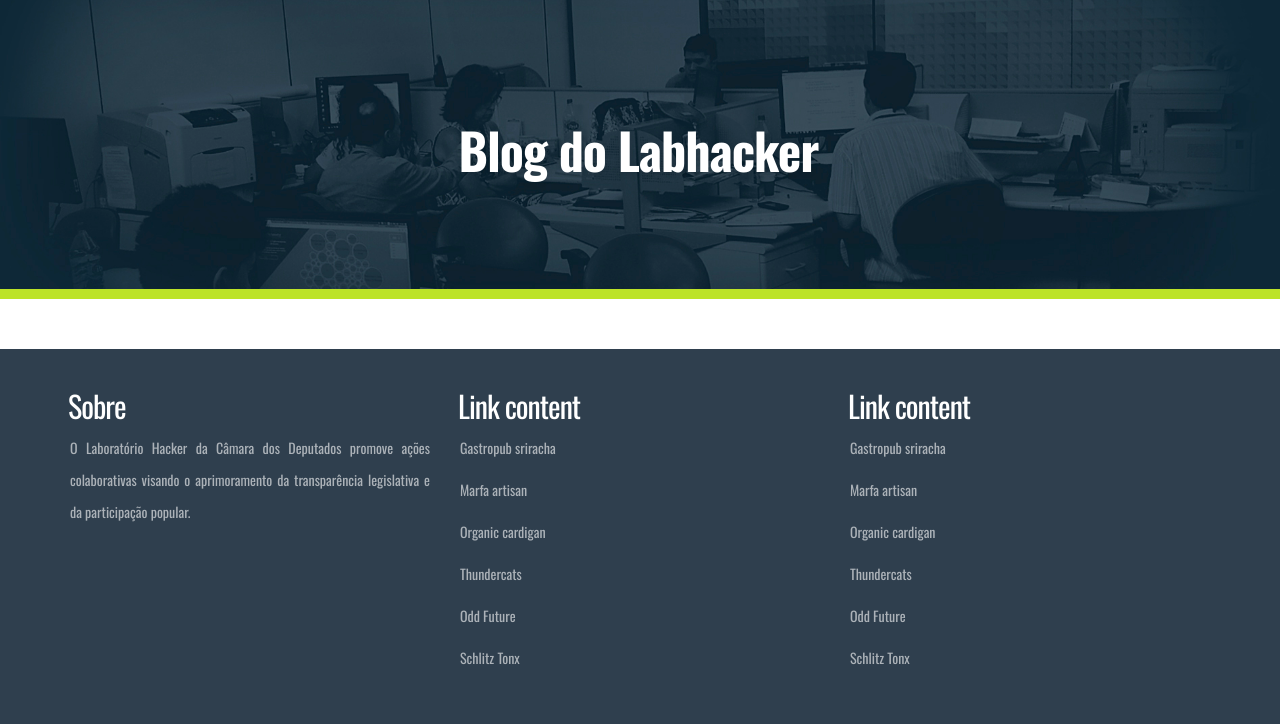
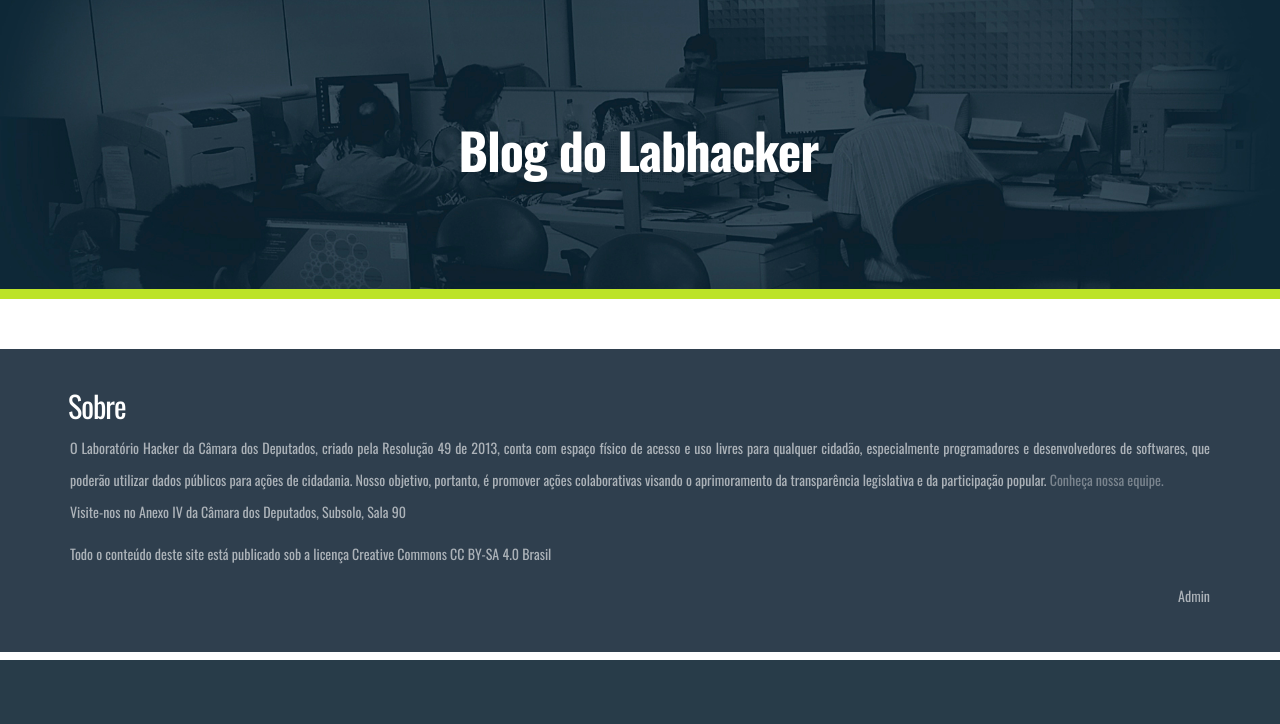
Before and after one commit to labhackercd/blog, a Django app: template templates/elements/base.html in a window 1280 px wide. Shown: the part 140-864 px from the top of the page. After the commit the page ends 800 px from the top, so only its background shows below. Run offline with Django 3.2, Linux system fonts and the light colour scheme; the template is opened without the code that fills it, so the values that code supplies are empty; parts of the project's set-up code (start-up, migrations or seed data) failed here and were passed over; some libraries are stand-ins or nearby versions; some web fonts are replaced.

Commit message:
Refactor footer

```diff
--- a/templates/elements/footer.html
+++ b/templates/elements/footer.html
@@ -2,27 +2,24 @@
 <footer>
   <div class="container">
     <div class="row">
-      <div class="col-md-4">
+      <div class="col-md-12">
         <h2>Sobre</h2>
-        <p class="text">O Laboratório Hacker da Câmara dos Deputados promove ações colaborativas visando o aprimoramento da transparência legislativa e da participação popular.</p>
+        <p class="text">O Laboratório Hacker da Câmara dos Deputados, criado pela Resolução 49 de 2013, conta com espaço físico de acesso e uso livres para qualquer cidadão, especialmente programadores e desenvolvedores de softwares, que poderão utilizar dados públicos para ações de cidadania.
+
+Nosso objetivo, portanto, é promover ações colaborativas visando o aprimoramento da transparência legislativa e da participação popular. <a href="/about.html">Conheça nossa equipe.</a>
+<br>
+Visite-nos no Anexo IV da Câmara dos Deputados, Subsolo, Sala 90</p>
+      <p class="text">Todo o conteúdo deste site está publicado sob a licença Creative Commons
+CC BY-SA 4.0 Brasil</p>
       </div>
-      <div class="col-md-4">
-        <h2>Link content</h2>
-        <p><a href="index.html#">Gastropub sriracha</a></p>
-        <p><a href="index.html#">Marfa artisan</a></p>
-        <p><a href="index.html#">Organic cardigan</a></p>
-        <p><a href="index.html#">Thundercats</a></p>
-        <p><a href="index.html#">Odd Future</a></p>
-        <p><a href="index.html#">Schlitz Tonx</a></p>
-      </div>
-      <div class="col-md-4">
-        <h2>Link content</h2>
-        <p><a href="index.html#">Gastropub sriracha</a></p>
-        <p><a href="index.html#">Marfa artisan</a></p>
-        <p><a href="index.html#">Organic cardigan</a></p>
-        <p><a href="index.html#">Thundercats</a></p>
-        <p><a href="index.html#">Odd Future</a></p>
-        <p><a href="index.html#">Schlitz Tonx</a></p>
+    </div>
+    <div class="row">
+      <div class="col-md-12">
+        <div style="float:right">
+          <a href="http://blog.labhackercd.net/wp-admin/">
+            <i class="fa fa-user"></i> Admin
+          </a>
+        </div>
       </div>
     </div>
   </div>
```
